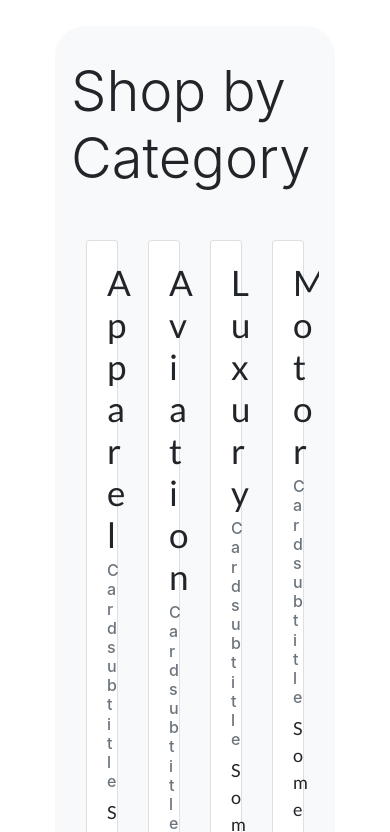
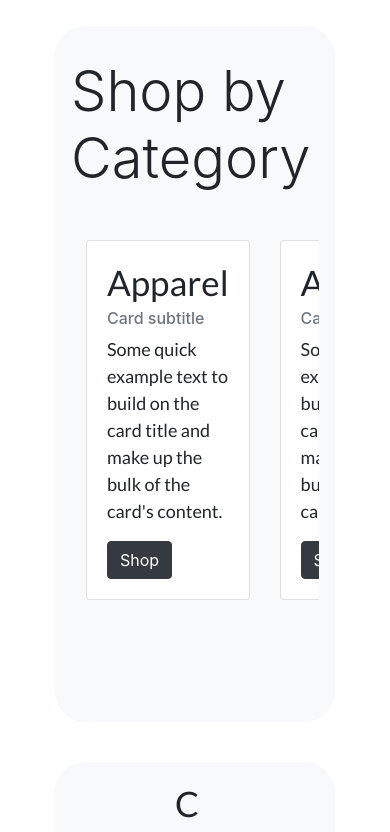
Before and after one commit to abelworku/CP476-Internet-Computing-Final-Project, a PHP site: page /HTML/Home.php in a window 390 px wide. Shown: the part 5668-6500 px from the top of the page. Run offline with PHP 8.4, Linux system fonts and the light colour scheme.

Commit message:
Added a little more responsiveness to the "Shop by Category" row in the home page
Using Bootstrap's grid system, to respond to changing display sizes

```diff
--- a/HTML/Home.php
+++ b/HTML/Home.php
@@ -116,7 +116,7 @@
 
                     <div class="d-flex flex-row flex-nowrap pb-3 homeHorizontalRow">
 
-                        <div class="col-3">
+                        <div class="col-sm-12 col-md-4 col-lg-3">
                             <div class="card">
                                 <div class="card-body">
 
@@ -129,7 +129,7 @@
                             </div>
                         </div>
 
-                        <div class="col-3">
+                        <div class="col-sm-12 col-md-4 col-lg-3">
                             <div class="card">
                                 <div class="card-body">
 
@@ -142,7 +142,7 @@
                             </div>
                         </div>
 
-                        <div class="col-3">
+                        <div class="col-sm-12 col-md-4 col-lg-3">
                             <div class="card">
                                 <div class="card-body">
 
@@ -155,7 +155,7 @@
                             </div>
                         </div>
 
-                        <div class="col-3">
+                        <div class="col-sm-12 col-md-4 col-lg-3">
                             <div class="card">
                                 <div class="card-body">
 
@@ -168,7 +168,7 @@
                             </div>
                         </div>
 
-                        <div class="col-3">
+                        <div class="col-sm-12 col-md-4 col-lg-3">
                             <div class="card">
                                 <div class="card-body">
 
@@ -181,7 +181,7 @@
                             </div>
                         </div>
 
-                        <div class="col-3">
+                        <div class="col-sm-12 col-md-4 col-lg-3">
                             <div class="card">
                                 <div class="card-body">
 
```
